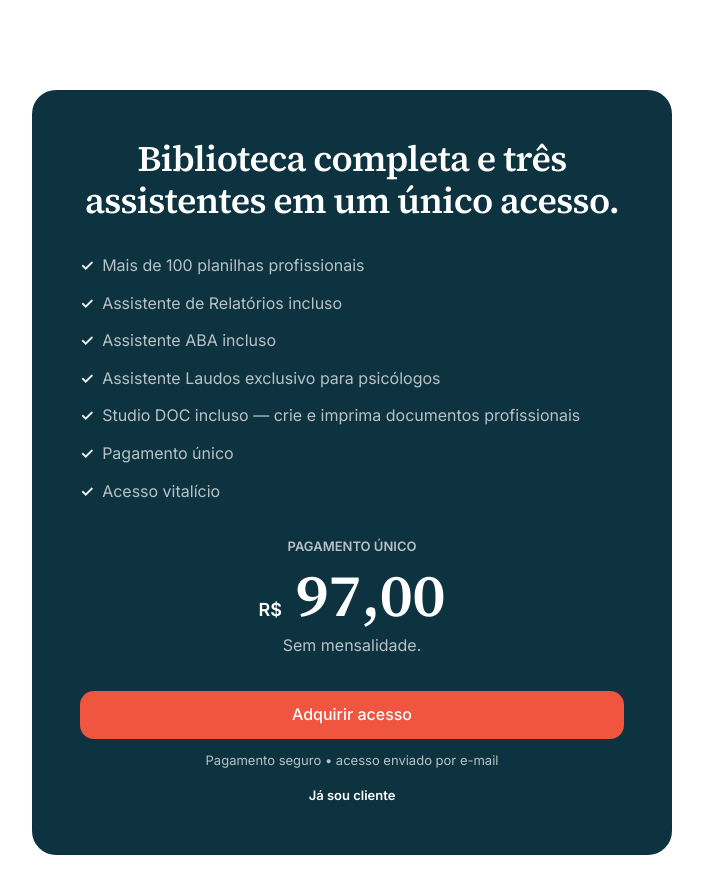
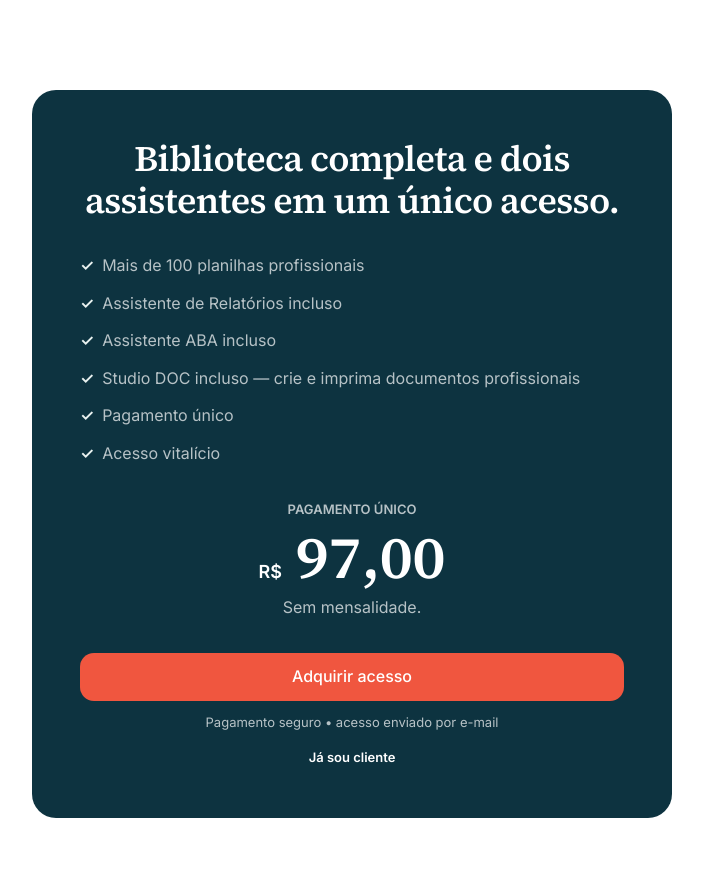
Before and after one commit to Aleporto73/psicoplanilhas-site, a Next.js app: page / in a window 1280 px wide. Shown: the part 7600-8494 px from the top of the page, without its empty margins (288-991 px from the left). Built offline with nearby package versions, Linux system fonts and the light colour scheme.

Commit message:
fix: remover Laudos da oferta

```diff
--- a/src/components/site/offer.tsx
+++ b/src/components/site/offer.tsx
@@ -3,13 +3,12 @@ export function Offer({ checkoutUrl }: { checkoutUrl: string }) {
     <section id="oferta">
       <div className="container">
         <div className="offer-card">
-          <h2>Biblioteca completa e três assistentes em um único acesso.</h2>
+          <h2>Biblioteca completa e dois assistentes em um único acesso.</h2>
 
           <ul>
             <li>Mais de 100 planilhas profissionais</li>
             <li>Assistente de Relatórios incluso</li>
             <li>Assistente ABA incluso</li>
-            <li>Assistente Laudos exclusivo para psicólogos</li>
             <li>Studio DOC incluso — crie e imprima documentos profissionais</li>
             <li>Pagamento único</li>
             <li>Acesso vitalício</li>
```
